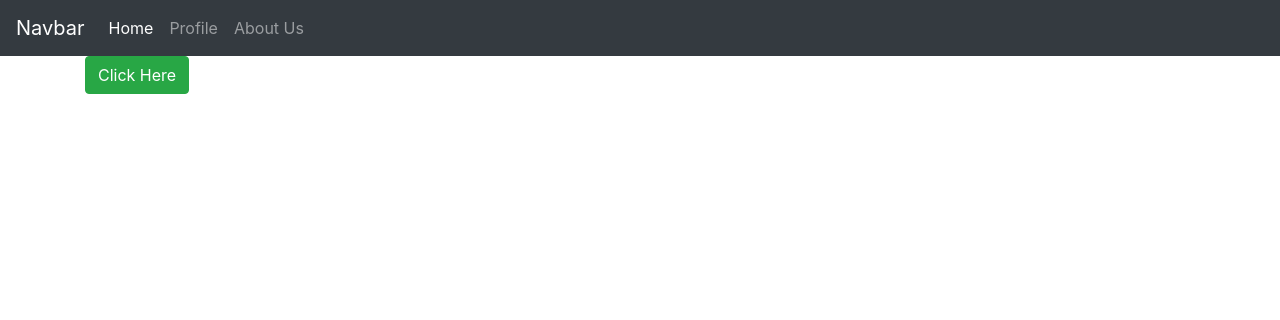
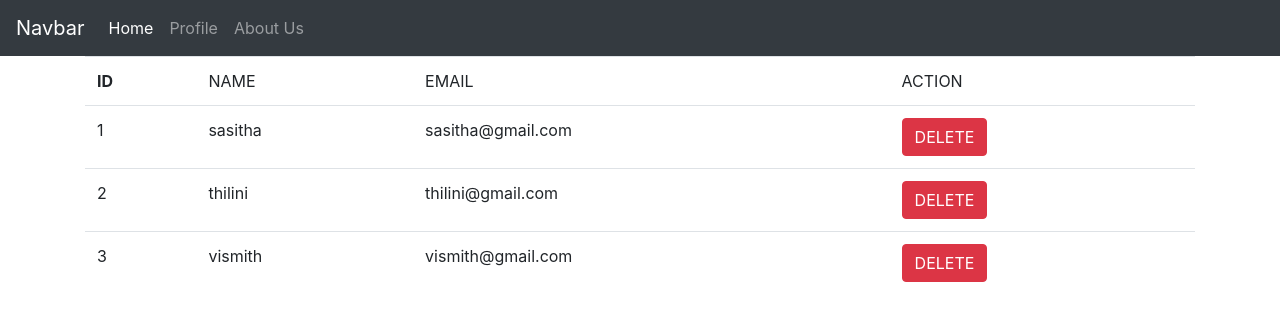
Before and after one commit to sasithavismith/Angula-Material-project, an Angular app: page /aboutus in a window 1280 px wide. Shown: the top 320 px of the page. Built offline with nearby package versions, Linux system fonts and the light colour scheme.

Commit message:
view data

```diff
--- a/src/app/aboutus/aboutus.component.html
+++ b/src/app/aboutus/aboutus.component.html
@@ -1,3 +1,17 @@
 <div class="container">
-    <button (click)="show()" class="btn btn-success">Click Here</button>
-</div>
+    <table class="table">
+        <tr>
+            <th>ID</th>
+            <td>NAME</td>
+            <td>EMAIL</td>
+            <td>ACTION</td>
+
+        </tr>
+        <tr *ngFor="let employee of employees">
+            <td >{{employee.id}}</td>
+            <td>{{employee.name}}</td>
+            <td>{{employee.email}}</td>
+            <td><button type="button" class="btn btn-danger">DELETE</button></td>
+        </tr>
+    </table>
+   </div>
--- a/src/app/aboutus/aboutus.component.ts
+++ b/src/app/aboutus/aboutus.component.ts
@@ -1,12 +1,37 @@
 import { Component, OnInit } from '@angular/core';
 
+export interface Employee{
+id:string;
+name:string;
+email:string;
+password:string;
+}
 @Component({
   selector: 'app-aboutus',
   templateUrl: './aboutus.component.html',
   styleUrls: ['./aboutus.component.css']
 })
 export class AboutusComponent implements OnInit {
-
+employees: Employee[]=[
+  {
+id:"1",
+name:"sasitha",
+email:"sasitha@gmail.com" ,
+password:"123"
+},
+{
+  id:"2",
+  name:"thilini",
+  email:"thilini@gmail.com" ,
+  password:"1234"
+  },
+  {
+    id:"3",
+    name:"vismith",
+    email:"vismith@gmail.com" ,
+    password:"123"
+    }
+];
   constructor() { }
 
   ngOnInit(): void {
```
